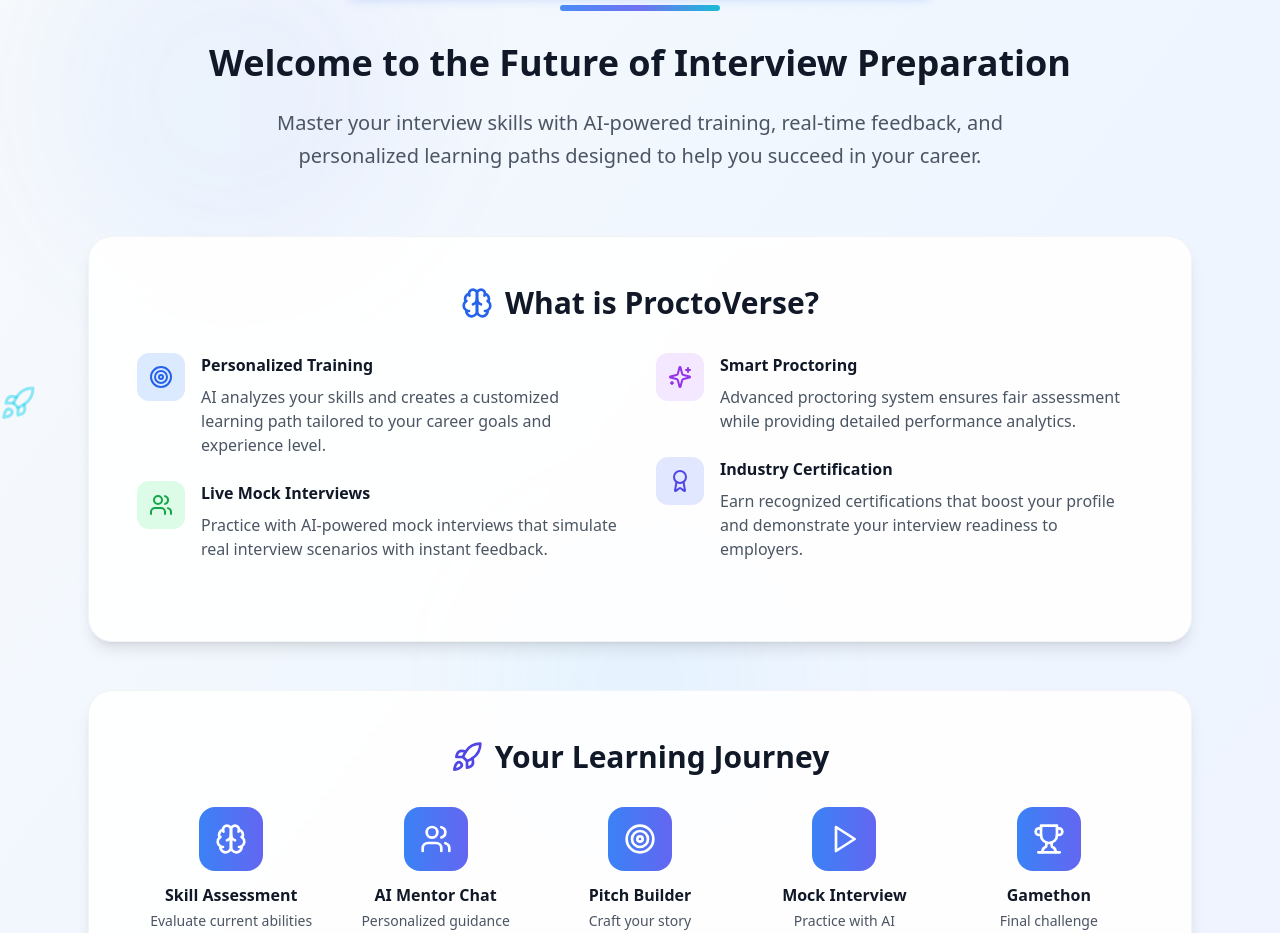
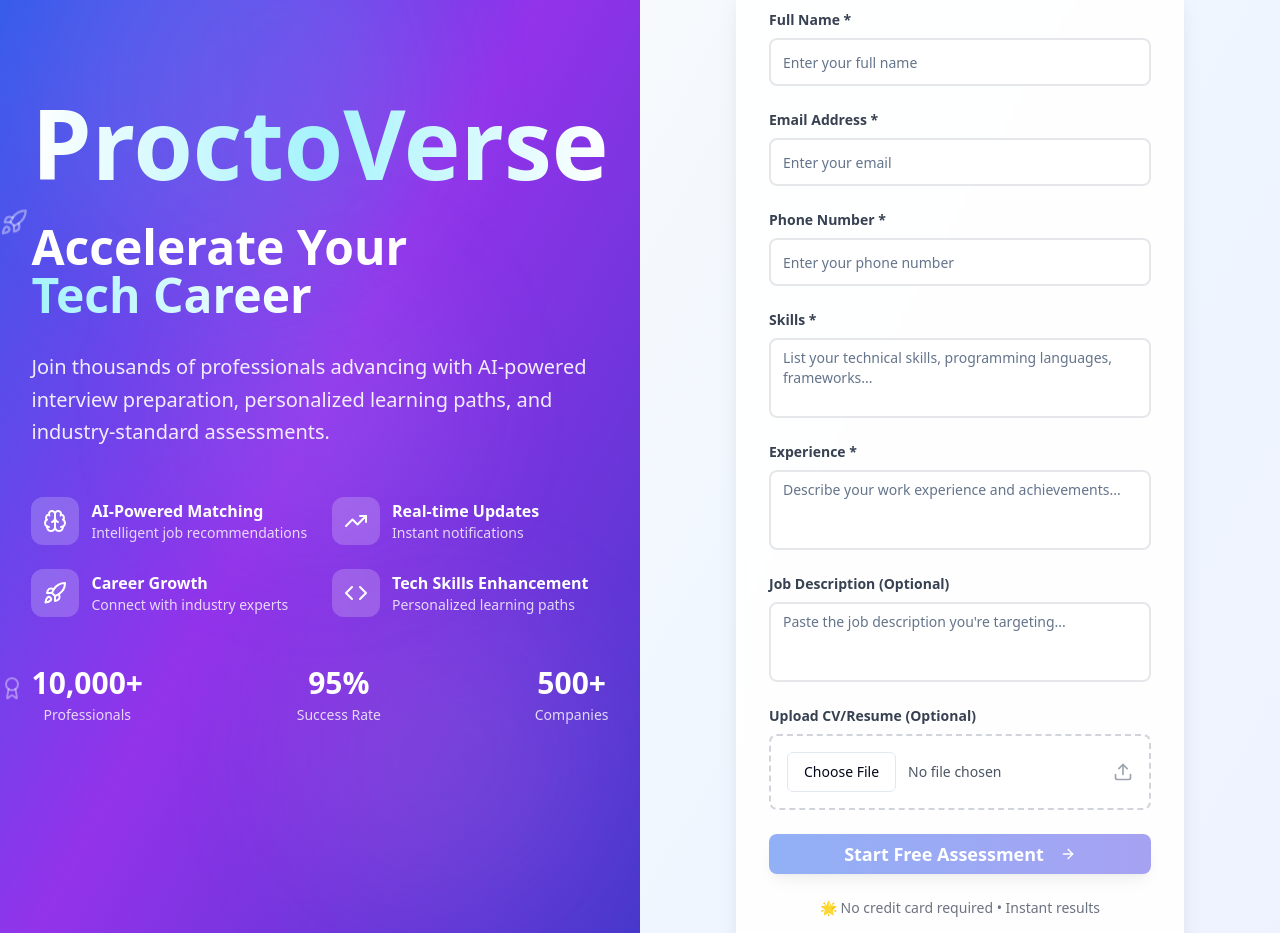
Before and after one commit to saniyaSqano/b2cinterviewSchedulerMobileResponsive, a React (Vite) app: page / in a window 1280 px wide. Shown: the part 179-1112 px from the top of the page. Built offline with nearby package versions, Linux system fonts and the light colour scheme.

Commit message:
Refactor: Redesign ProctoVerse UI
Redesigned the ProctoVerse UI to include a form on the right side for job description, experience, CV upload, and a submit button. On the left side, added ProctoVerse information and a video.

```diff
--- a/src/pages/Index.tsx
+++ b/src/pages/Index.tsx
@@ -1,6 +1,9 @@
 import React, { useState } from 'react';
-import { ArrowLeft, Trophy, Star, Award, Brain, Users, Sparkles, Target, Rocket, Code, Globe, CheckCircle, Clock, TrendingUp, ArrowRight, Play } from 'lucide-react';
+import { ArrowLeft, Trophy, Star, Award, Brain, Users, Sparkles, Target, Rocket, Code, Globe, CheckCircle, Clock, TrendingUp, ArrowRight, Play, Upload } from 'lucide-react';
 import { Button } from '@/components/ui/button';
+import { Input } from '@/components/ui/input';
+import { Label } from '@/components/ui/label';
+import { Textarea } from '@/components/ui/textarea';
 import { useNavigate } from 'react-router-dom';
 import ParticleBackground from '../components/ParticleBackground';
 import AssessmentFlow from '../components/AssessmentFlow';
@@ -10,6 +13,18 @@ import Level4Flow from '../components/Level4Flow';
 import GamethonFlow from '../components/GamethonFlow';
 import InteractiveRoadmap from '../components/InteractiveRoadmap';
 import { useUser } from '../contexts/UserContext';
+import { useAiProctoUser } from '@/hooks/useAiProctoUser';
+import { toast } from 'sonner';
+
+interface FormData {
+  name: string;
+  email: string;
+  phone: string;
+  skills: string;
+  experience: string;
+  cv: File | null;
+  jobDescription: string;
+}
 
 const Index = () => {
   const { user } = useUser();
@@ -19,165 +34,346 @@ const Index = () => {
     return <LevelsContent />;
   }
 
-  return <WelcomeInfo />;
+  return <WelcomeScreen />;
 };
 
-const WelcomeInfo = () => {
+const WelcomeScreen = () => {
   const navigate = useNavigate();
+  const { setUser } = useUser();
+  const { createUser, fetchUser, loading } = useAiProctoUser();
+  const [formData, setFormData] = useState<FormData>({
+    name: '',
+    email: '',
+    phone: '',
+    skills: '',
+    experience: '',
+    cv: null,
+    jobDescription: ''
+  });
+
+  const updateFormData = (field: keyof FormData, value: string | File | null) => {
+    setFormData(prev => ({ ...prev, [field]: value }));
+  };
+
+  const handleFileUpload = (event: React.ChangeEvent<HTMLInputElement>) => {
+    const file = event.target.files?.[0] || null;
+    updateFormData('cv', file);
+  };
+
+  const canSubmit = formData.name && formData.email && formData.phone && formData.skills && formData.experience;
+
+  const handleSubmit = async () => {
+    if (!canSubmit) return;
+
+    try {
+      // First try to fetch existing user
+      const existingUser = await fetchUser(formData.email);
+
+      if (existingUser) {
+        // User already exists, just set them in context and proceed
+        setUser({
+          name: formData.name,
+          email: formData.email,
+          phone: formData.phone,
+          skills: formData.skills,
+          experience: formData.experience,
+          jobDescription: formData.jobDescription,
+          experienceLevel: 3,
+          confidenceLevel: 5
+        });
+
+        toast.success('Welcome back! Starting your assessment! 🚀');
+        navigate('/levels');
+        return;
+      }
+
+      // User doesn't exist, create new user
+      await createUser({
+        email: formData.email,
+        full_name: formData.name,
+        phone_number: formData.phone,
+        skills: formData.skills,
+        cv_file_name: formData.cv?.name,
+        job_description: formData.jobDescription,
+        policies_accepted: true
+      });
+
+      // Set user in context
+      setUser({
+        name: formData.name,
+        email: formData.email,
+        phone: formData.phone,
+        skills: formData.skills,
+        experience: formData.experience,
+        jobDescription: formData.jobDescription,
+        experienceLevel: 3,
+        confidenceLevel: 5
+      });
+
+      toast.success('Profile created! Starting your assessment! 🚀');
+      navigate('/levels');
+    } catch (error: any) {
+      // Handle duplicate email error specifically
+      if (error?.code === '23505' || error?.message?.includes('duplicate key')) {
+        // User already exists, just proceed with the form data
+        setUser({
+          name: formData.name,
+          email: formData.email,
+          phone: formData.phone,
+          skills: formData.skills,
+          experience: formData.experience,
+          jobDescription: formData.jobDescription,
+          experienceLevel: 3,
+          confidenceLevel: 5
+        });
+
+        toast.success('Welcome back! Starting your assessment! 🚀');
+        navigate('/levels');
+      } else {
+        toast.error('Failed to create profile. Please try again.');
+        console.error('Form submission error:', error);
+      }
+    }
+  };
 
   return (
-    <div className="min-h-screen bg-gradient-to-br from-slate-50 via-blue-50 to-indigo-50 relative overflow-hidden">
-      {/* Enhanced Background with Subtle Animations */}
+    <div className="min-h-screen flex">
+      {/* Left Side - ProctoVerse Information */}
+      <div className="flex-1 bg-gradient-to-br from-blue-600 via-purple-600 to-indigo-700 relative overflow-hidden flex items-center justify-center p-12">
+        {/* Background Elements */}
         <div className="absolute inset-0 overflow-hidden">
-        <div className="absolute top-20 left-10 w-96 h-96 bg-gradient-to-r from-blue-400/10 to-indigo-400/10 rounded-full blur-3xl animate-pulse" style={{ animationDuration: '8s' }}></div>
-        <div className="absolute bottom-20 right-10 w-80 h-80 bg-gradient-to-r from-purple-400/10 to-pink-400/10 rounded-full blur-3xl animate-pulse" style={{ animationDuration: '10s' }}></div>
-        <div className="absolute top-1/2 left-1/2 transform -translate-x-1/2 -translate-y-1/2 w-72 h-72 bg-gradient-to-r from-cyan-400/10 to-blue-400/10 rounded-full blur-3xl animate-pulse" style={{ animationDuration: '12s' }}></div>
+          <div className="absolute top-20 left-10 w-96 h-96 bg-gradient-to-r from-white/10 to-cyan-300/20 rounded-full blur-3xl animate-pulse" style={{ animationDuration: '8s' }}></div>
+          <div className="absolute bottom-20 right-10 w-80 h-80 bg-gradient-to-r from-pink-300/20 to-purple-300/20 rounded-full blur-3xl animate-pulse" style={{ animationDuration: '10s' }}></div>
+          <div className="absolute top-1/2 left-1/2 transform -translate-x-1/2 -translate-y-1/2 w-72 h-72 bg-gradient-to-r from-blue-300/20 to-indigo-300/20 rounded-full blur-3xl animate-pulse" style={{ animationDuration: '12s' }}></div>
 
           {/* Floating icons */}
           <div className="absolute top-16 right-1/4 animate-bounce" style={{ animationDelay: '1s', animationDuration: '4s' }}>
-          <Target className="w-10 h-10 text-blue-400/50" />
+            <Target className="w-8 h-8 text-white/40" />
           </div>
           <div className="absolute bottom-1/4 left-1/5 animate-bounce" style={{ animationDelay: '2s', animationDuration: '5s' }}>
-          <Award className="w-8 h-8 text-indigo-400/50" />
+            <Award className="w-6 h-6 text-white/40" />
           </div>
           <div className="absolute top-1/3 right-1/6 animate-bounce" style={{ animationDelay: '3s', animationDuration: '3.5s' }}>
-          <Rocket className="w-9 h-9 text-cyan-400/50" />
+            <Rocket className="w-7 h-7 text-white/40" />
           </div>
         </div>
 
-      <div className="relative z-10 max-w-6xl mx-auto px-6 py-16">
-        {/* Header */}
-        <div className="text-center mb-16">
-          <h1 className="text-7xl md:text-8xl font-bold mb-6 leading-tight">
-            <span className="bg-gradient-to-r from-blue-600 via-purple-600 to-indigo-600 bg-clip-text text-transparent animate-pulse-glow">
+        <div className="relative z-10 text-white max-w-2xl">
+          {/* Main Title */}
+          <h1 className="text-7xl md:text-8xl font-bold mb-8 leading-tight">
+            <span className="bg-gradient-to-r from-white via-cyan-200 to-white bg-clip-text text-transparent">
               ProctoVerse
             </span>
           </h1>
-          <div className="w-40 h-1.5 bg-gradient-to-r from-blue-500 via-indigo-500 to-cyan-500 mx-auto rounded-full animate-pulse mb-8"></div>
-          <h2 className="text-3xl md:text-4xl font-bold text-gray-900 mb-6">
-            Welcome to the Future of Interview Preparation
+
+          <h2 className="text-4xl md:text-5xl font-bold mb-8 leading-tight">
+            Accelerate Your
+            <br />
+            <span className="bg-gradient-to-r from-cyan-200 to-white bg-clip-text text-transparent">
+              Tech Career
+            </span>
           </h2>
-          <p className="text-xl text-gray-600 max-w-3xl mx-auto leading-relaxed">
-            Master your interview skills with AI-powered training, real-time feedback, and personalized learning paths designed to help you succeed in your career.
+
+          <p className="text-xl text-white/90 leading-relaxed mb-12">
+            Join thousands of professionals advancing with AI-powered interview preparation,
+            personalized learning paths, and industry-standard assessments.
           </p>
-        </div>
 
-        {/* What is ProctoVerse Section */}
-        <div className="bg-white/90 backdrop-blur-sm rounded-3xl p-12 mb-12 border border-gray-200/50 shadow-lg">
-          <h3 className="text-3xl font-bold text-gray-900 mb-8 text-center flex items-center justify-center">
-            <Brain className="w-8 h-8 mr-3 text-blue-600" />
-            What is ProctoVerse?
-          </h3>
-
-          <div className="grid grid-cols-1 md:grid-cols-2 gap-8 mb-8">
-            <div className="space-y-6">
-              <div className="flex items-start space-x-4">
-                <div className="w-12 h-12 bg-blue-100 rounded-xl flex items-center justify-center flex-shrink-0">
-                  <Target className="w-6 h-6 text-blue-600" />
+          {/* Features Grid */}
+          <div className="grid grid-cols-2 gap-6 mb-12">
+            <div className="flex items-center space-x-3">
+              <div className="w-12 h-12 bg-white/20 rounded-xl flex items-center justify-center backdrop-blur-sm">
+                <Brain className="w-6 h-6 text-white" />
               </div>
               <div>
-                  <h4 className="font-semibold text-gray-900 mb-2">Personalized Training</h4>
-                  <p className="text-gray-600">AI analyzes your skills and creates a customized learning path tailored to your career goals and experience level.</p>
+                <h3 className="font-semibold text-white">AI-Powered Matching</h3>
+                <p className="text-sm text-white/80">Intelligent job recommendations</p>
               </div>
             </div>
 
-              <div className="flex items-start space-x-4">
-                <div className="w-12 h-12 bg-green-100 rounded-xl flex items-center justify-center flex-shrink-0">
-                  <Users className="w-6 h-6 text-green-600" />
+            <div className="flex items-center space-x-3">
+              <div className="w-12 h-12 bg-white/20 rounded-xl flex items-center justify-center backdrop-blur-sm">
+                <TrendingUp className="w-6 h-6 text-white" />
               </div>
               <div>
-                  <h4 className="font-semibold text-gray-900 mb-2">Live Mock Interviews</h4>
-                  <p className="text-gray-600">Practice with AI-powered mock interviews that simulate real interview scenarios with instant feedback.</p>
+                <h3 className="font-semibold text-white">Real-time Updates</h3>
+                <p className="text-sm text-white/80">Instant notifications</p>
+              </div>
+            </div>
+
+            <div className="flex items-center space-x-3">
+              <div className="w-12 h-12 bg-white/20 rounded-xl flex items-center justify-center backdrop-blur-sm">
+                <Rocket className="w-6 h-6 text-white" />
+              </div>
+              <div>
+                <h3 className="font-semibold text-white">Career Growth</h3>
+                <p className="text-sm text-white/80">Connect with industry experts</p>
+              </div>
+            </div>
+
+            <div className="flex items-center space-x-3">
+              <div className="w-12 h-12 bg-white/20 rounded-xl flex items-center justify-center backdrop-blur-sm">
+                <Code className="w-6 h-6 text-white" />
+              </div>
+              <div>
+                <h3 className="font-semibold text-white">Tech Skills Enhancement</h3>
+                <p className="text-sm text-white/80">Personalized learning paths</p>
               </div>
             </div>
           </div>
 
-            <div className="space-y-6">
-              <div className="flex items-start space-x-4">
-                <div className="w-12 h-12 bg-purple-100 rounded-xl flex items-center justify-center flex-shrink-0">
-                  <Sparkles className="w-6 h-6 text-purple-600" />
+          {/* Stats */}
+          <div className="flex justify-between items-center">
+            <div className="text-center">
+              <div className="text-3xl font-bold text-white mb-1">10,000+</div>
+              <div className="text-white/80 text-sm">Professionals</div>
             </div>
-                <div>
-                  <h4 className="font-semibold text-gray-900 mb-2">Smart Proctoring</h4>
-                  <p className="text-gray-600">Advanced proctoring system ensures fair assessment while providing detailed performance analytics.</p>
+            <div className="text-center">
+              <div className="text-3xl font-bold text-white mb-1">95%</div>
+              <div className="text-white/80 text-sm">Success Rate</div>
             </div>
-              </div>
-
-              <div className="flex items-start space-x-4">
-                <div className="w-12 h-12 bg-indigo-100 rounded-xl flex items-center justify-center flex-shrink-0">
-                  <Award className="w-6 h-6 text-indigo-600" />
-                </div>
-                <div>
-                  <h4 className="font-semibold text-gray-900 mb-2">Industry Certification</h4>
-                  <p className="text-gray-600">Earn recognized certifications that boost your profile and demonstrate your interview readiness to employers.</p>
-                </div>
+            <div className="text-center">
+              <div className="text-3xl font-bold text-white mb-1">500+</div>
+              <div className="text-white/80 text-sm">Companies</div>
             </div>
           </div>
         </div>
       </div>
 
-        {/* Learning Journey Preview */}
-        <div className="bg-white/90 backdrop-blur-sm rounded-3xl p-12 mb-12 border border-gray-200/50 shadow-lg">
-          <h3 className="text-3xl font-bold text-gray-900 mb-8 text-center flex items-center justify-center">
-            <Rocket className="w-8 h-8 mr-3 text-indigo-600" />
-            Your Learning Journey
-          </h3>
+      {/* Right Side - Form */}
+      <div className="flex-1 bg-gradient-to-br from-slate-50 via-blue-50 to-indigo-50 flex items-center justify-center p-12">
+        <div className="w-full max-w-md">
+          <div className="text-center mb-8">
+            <h2 className="text-3xl font-bold text-gray-900 mb-4">Get Started Today</h2>
+            <p className="text-gray-600">Tell us about yourself to begin your personalized journey</p>
+          </div>
 
-          <div className="grid grid-cols-1 md:grid-cols-5 gap-4">
-            {[
-              { title: 'Skill Assessment', icon: Brain, description: 'Evaluate current abilities' },
-              { title: 'AI Mentor Chat', icon: Users, description: 'Personalized guidance' },
-              { title: 'Pitch Builder', icon: Target, description: 'Craft your story' },
-              { title: 'Mock Interview', icon: Play, description: 'Practice with AI' },
-              { title: 'Gamethon', icon: Trophy, description: 'Final challenge' }
-            ].map((step, index) => (
-              <div key={index} className="text-center">
-                <div className="w-16 h-16 bg-gradient-to-r from-blue-500 to-indigo-500 rounded-2xl flex items-center justify-center mx-auto mb-3">
-                  <step.icon className="w-8 h-8 text-white" />
+          <div className="bg-white/90 backdrop-blur-sm rounded-2xl shadow-xl border border-white/70 p-8">
+            <div className="space-y-6">
+              <div>
+                <Label htmlFor="name" className="text-sm font-semibold text-gray-700 mb-2 block">
+                  Full Name *
+                </Label>
+                <Input
+                  id="name"
+                  type="text"
+                  placeholder="Enter your full name"
+                  value={formData.name}
+                  onChange={(e) => updateFormData('name', e.target.value)}
+                  className="h-12 bg-white border-2 border-gray-200 focus:border-blue-400 rounded-lg"
+                />
               </div>
-                <h4 className="font-semibold text-gray-900 mb-1">{step.title}</h4>
-                <p className="text-sm text-gray-600">{step.description}</p>
+
+              <div>
+                <Label htmlFor="email" className="text-sm font-semibold text-gray-700 mb-2 block">
+                  Email Address *
+                </Label>
+                <Input
+                  id="email"
+                  type="email"
+                  placeholder="Enter your email"
+                  value={formData.email}
+                  onChange={(e) => updateFormData('email', e.target.value)}
+                  className="h-12 bg-white border-2 border-gray-200 focus:border-blue-400 rounded-lg"
+                />
               </div>
-            ))}
+
+              <div>
+                <Label htmlFor="phone" className="text-sm font-semibold text-gray-700 mb-2 block">
+                  Phone Number *
+                </Label>
+                <Input
+                  id="phone"
+                  type="tel"
+                  placeholder="Enter your phone number"
+                  value={formData.phone}
+                  onChange={(e) => updateFormData('phone', e.target.value)}
+                  className="h-12 bg-white border-2 border-gray-200 focus:border-blue-400 rounded-lg"
+                />
+              </div>
+
+              <div>
+                <Label htmlFor="skills" className="text-sm font-semibold text-gray-700 mb-2 block">
+                  Skills *
+                </Label>
+                <Textarea
+                  id="skills"
+                  placeholder="List your technical skills, programming languages, frameworks..."
+                  value={formData.skills}
+                  onChange={(e) => updateFormData('skills', e.target.value)}
+                  className="min-h-[80px] bg-white border-2 border-gray-200 focus:border-blue-400 rounded-lg resize-none"
+                />
+              </div>
+
+              <div>
+                <Label htmlFor="experience" className="text-sm font-semibold text-gray-700 mb-2 block">
+                  Experience *
+                </Label>
+                <Textarea
+                  id="experience"
+                  placeholder="Describe your work experience and achievements..."
+                  value={formData.experience}
+                  onChange={(e) => updateFormData('experience', e.target.value)}
+                  className="min-h-[80px] bg-white border-2 border-gray-200 focus:border-blue-400 rounded-lg resize-none"
+                />
+              </div>
+
+              <div>
+                <Label htmlFor="jobDescription" className="text-sm font-semibold text-gray-700 mb-2 block">
+                  Job Description (Optional)
+                </Label>
+                <Textarea
+                  id="jobDescription"
+                  placeholder="Paste the job description you're targeting..."
+                  value={formData.jobDescription}
+                  onChange={(e) => updateFormData('jobDescription', e.target.value)}
+                  className="min-h-[80px] bg-white border-2 border-gray-200 focus:border-blue-400 rounded-lg resize-none"
+                />
+              </div>
+
+              <div>
+                <Label htmlFor="cv" className="text-sm font-semibold text-gray-700 mb-2 block">
+                  Upload CV/Resume (Optional)
+                </Label>
+                <div className="border-2 border-dashed border-gray-300 rounded-lg p-4 hover:border-blue-400 transition-all duration-300 bg-white/50">
+                  <div className="flex items-center justify-between">
+                    <div className="flex items-center space-x-3">
+                      <Button
+                        type="button"
+                        onClick={() => document.getElementById('cv-upload')?.click()}
+                        variant="outline"
+                        className="px-4 py-2 text-sm"
+                      >
+                        Choose File
+                      </Button>
+                      <span className="text-gray-600 text-sm">
+                        {formData.cv ? formData.cv.name : 'No file chosen'}
+                      </span>
+                    </div>
+                    <Upload className="w-5 h-5 text-gray-400" />
+                  </div>
+                  <input
+                    id="cv-upload"
+                    type="file"
+                    accept=".pdf,.doc,.docx"
+                    onChange={handleFileUpload}
+                    className="hidden"
+                  />
                 </div>
               </div>
 
-        {/* Success Stats */}
-        <div className="grid grid-cols-1 md:grid-cols-4 gap-6 mb-12">
-          <div className="bg-white/90 backdrop-blur-sm rounded-2xl p-6 border border-gray-200/50 shadow-sm text-center">
-            <div className="text-3xl font-bold text-blue-600 mb-1">10,000+</div>
-            <div className="text-gray-600">Professionals Trained</div>
-          </div>
-          <div className="bg-white/90 backdrop-blur-sm rounded-2xl p-6 border border-gray-200/50 shadow-sm text-center">
-            <div className="text-3xl font-bold text-green-600 mb-1">95%</div>
-            <div className="text-gray-600">Success Rate</div>
-          </div>
-          <div className="bg-white/90 backdrop-blur-sm rounded-2xl p-6 border border-gray-200/50 shadow-sm text-center">
-            <div className="text-3xl font-bold text-purple-600 mb-1">500+</div>
-            <div className="text-gray-600">Partner Companies</div>
-          </div>
-          <div className="bg-white/90 backdrop-blur-sm rounded-2xl p-6 border border-gray-200/50 shadow-sm text-center">
-            <div className="text-3xl font-bold text-indigo-600 mb-1">24/7</div>
-            <div className="text-gray-600">AI Support</div>
-          </div>
-        </div>
+              <Button
+                onClick={handleSubmit}
+                disabled={!canSubmit || loading}
+                className="w-full bg-gradient-to-r from-blue-600 to-indigo-600 hover:from-blue-700 hover:to-indigo-700 text-white py-3 text-lg rounded-lg font-semibold shadow-lg transition-all duration-300 hover:scale-105 disabled:hover:scale-100"
+              >
+                {loading ? 'Setting up...' : 'Start Free Assessment'}
+                {!loading && <ArrowRight className="w-5 h-5 ml-2" />}
+              </Button>
 
-        {/* Call to Action */}
-        <div className="text-center">
-          <div className="bg-gradient-to-r from-blue-600 to-indigo-600 rounded-3xl p-12 text-white">
-            <h3 className="text-3xl font-bold mb-4">Ready to Transform Your Career?</h3>
-            <p className="text-xl mb-8 opacity-90">
-              Join thousands of professionals who've accelerated their career growth with ProctoVerse
+              <p className="text-center text-sm text-gray-500">
+                🌟 No credit card required • Instant results
               </p>
-            <Button
-              onClick={() => navigate('/user-info')}
-              className="bg-white text-blue-600 hover:bg-gray-100 px-8 py-4 text-lg rounded-full font-semibold shadow-lg transition-all duration-300 hover:scale-105"
-            >
-              Get Started - It's Free
-              <ArrowRight className="w-5 h-5 ml-2" />
-            </Button>
-            <div className="mt-4 text-sm opacity-80">
-              ✨ No credit card required • Start your free assessment now
             </div>
           </div>
         </div>
```
Lines whose indentation alone changed are shown as unchanged.
